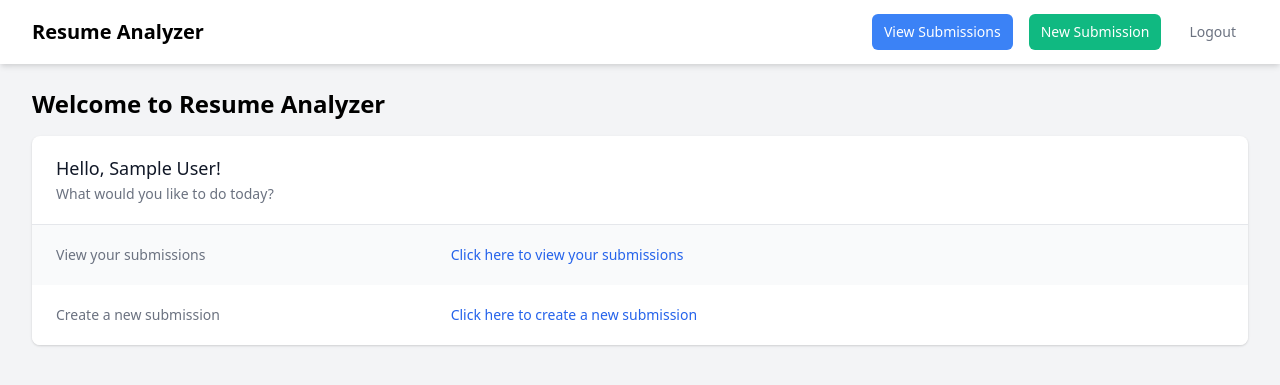
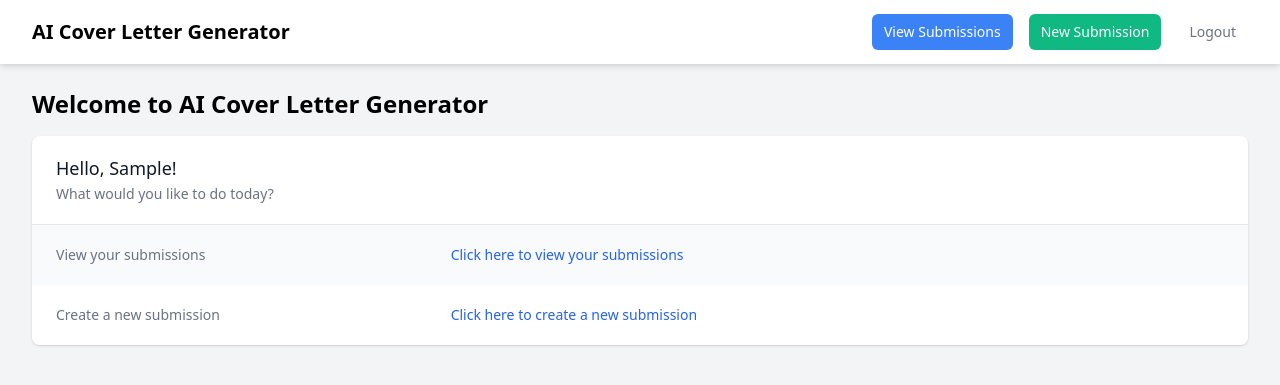
Before and after one commit to becooper222/AICoverLetterGenerator, a Flask app: page /dashboard in a window 1280 px wide. Shown: the top 385 px of the page. Run offline with Flask 3, Linux system fonts and the light colour scheme; the visitor is signed in with stand-in values (Sample User, id 1); data that the repository does not hold is empty.

Commit message:
Agent step completed: Fix user name display on dashboard

```diff
--- a/templates/dashboard.html
+++ b/templates/dashboard.html
@@ -3,7 +3,7 @@
 <head>
     <meta charset="UTF-8">
     <meta name="viewport" content="width=device-width, initial-scale=1.0">
-    <title>Dashboard - Resume and Job Description Analyzer</title>
+    <title>Dashboard - AI Cover Letter Generator</title>
     <link href="https://cdn.jsdelivr.net/npm/tailwindcss@2.2.19/dist/tailwind.min.css" rel="stylesheet">
 </head>
 <body class="bg-gray-100 min-h-screen">
@@ -12,7 +12,7 @@
             <div class="flex justify-between h-16">
                 <div class="flex">
                     <div class="flex-shrink-0 flex items-center">
-                        <h1 class="text-xl font-bold">Resume Analyzer</h1>
+                        <h1 class="text-xl font-bold">AI Cover Letter Generator</h1>
                     </div>
                 </div>
                 <div class="flex items-center">
@@ -30,12 +30,12 @@
     </nav>
 
     <main class="max-w-7xl mx-auto py-6 sm:px-6 lg:px-8">
-        <h2 class="text-2xl font-bold mb-4">Welcome to Resume Analyzer</h2>
+        <h2 class="text-2xl font-bold mb-4">Welcome to AI Cover Letter Generator</h2>
         {% if current_user.is_authenticated %}
             <div class="bg-white shadow overflow-hidden sm:rounded-lg">
                 <div class="px-4 py-5 sm:px-6">
                     <h3 class="text-lg leading-6 font-medium text-gray-900">
-                        Hello, {{ current_user.first_name }} {{ current_user.last_name }}!
+                        Hello, {{ current_user.first_name }}!
                     </h3>
                     <p class="mt-1 max-w-2xl text-sm text-gray-500">
                         What would you like to do today?
--- a/templates/submit.html
+++ b/templates/submit.html
@@ -3,7 +3,7 @@
 <head>
     <meta charset="UTF-8">
     <meta name="viewport" content="width=device-width, initial-scale=1.0">
-    <title>Submit - AI Cover Letter Writer</title>
+    <title>Submit - AI Cover Letter Generator</title>
     <link href="https://cdn.jsdelivr.net/npm/tailwindcss@2.2.19/dist/tailwind.min.css" rel="stylesheet">
 </head>
 <body class="bg-gray-100 min-h-screen">
@@ -12,7 +12,7 @@
             <div class="flex justify-between h-16">
                 <div class="flex">
                     <div class="flex-shrink-0 flex items-center">
-                        <h1 class="text-xl font-bold">AI Cover Letter Writer</h1>
+                        <h1 class="text-xl font-bold">AI Cover Letter Generator</h1>
                     </div>
                 </div>
                 <div class="flex items-center">
```
